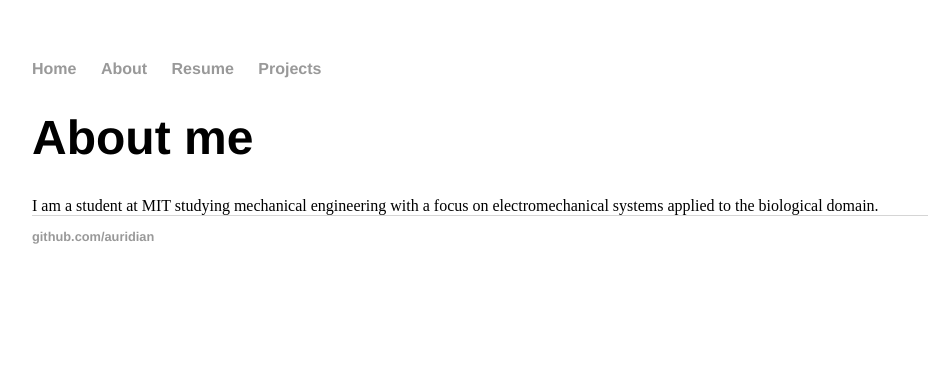
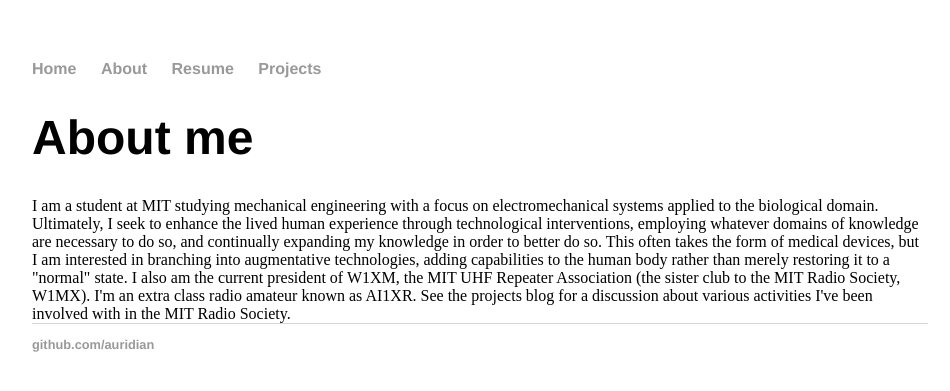
Before and after one commit to auridian/portfolio, a Jekyll site: the page built from about/index.html, in a window 1280 px wide. Shown: the top 391 px of the page, without its empty margins (160-1110 px from the left). Built offline with Jekyll 4.4.1, drawn with Linux system fonts in a browser that asks for light colours.

Commit message:
fixed about me

```diff
--- a/about/index.html
+++ b/about/index.html
@@ -4,3 +4,7 @@ title: About me
 ---
 	<h1>{{ page.title }}</h1>
 I am a student at MIT studying mechanical engineering with a focus on electromechanical systems applied to the biological domain.
+
+Ultimately, I seek to enhance the lived human experience through technological interventions, employing whatever domains of knowledge are necessary to do so, and continually expanding my knowledge in order to better do so. This often takes the form of medical devices, but I am interested in branching into augmentative technologies, adding capabilities to the human body rather than merely restoring it to a "normal" state.
+
+I also am the current president of W1XM, the MIT UHF Repeater Association (the sister club to the MIT Radio Society, W1MX). I'm an extra class radio amateur known as AI1XR. See the projects blog for a discussion about various activities I've been involved with in the MIT Radio Society.
--- a/assets/null.html
+++ /dev/null
@@ -1 +0,0 @@
-null
```
